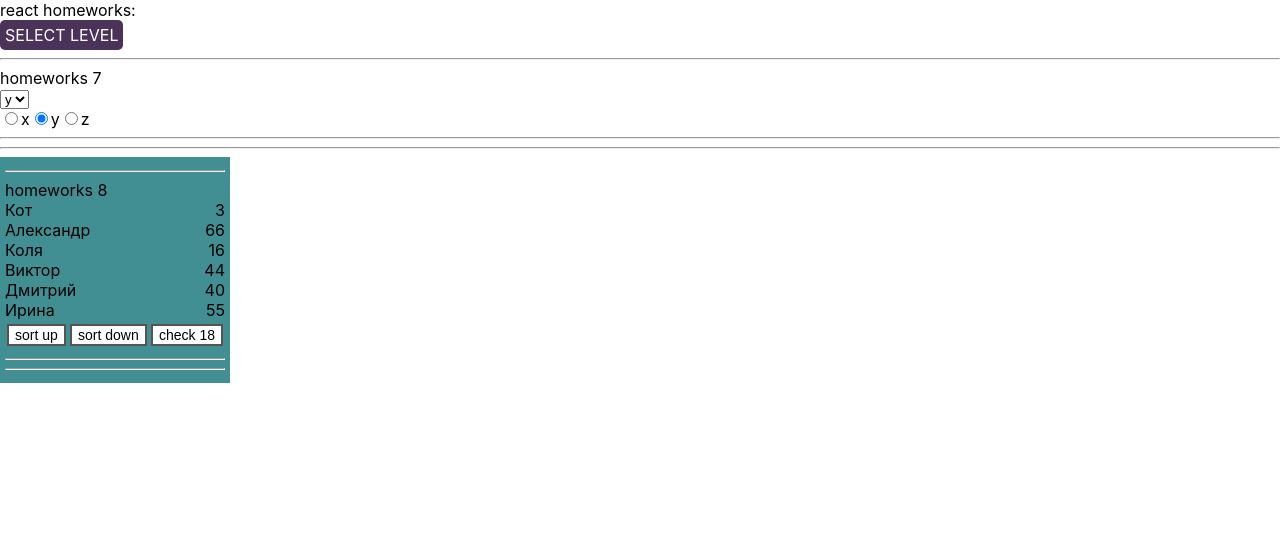
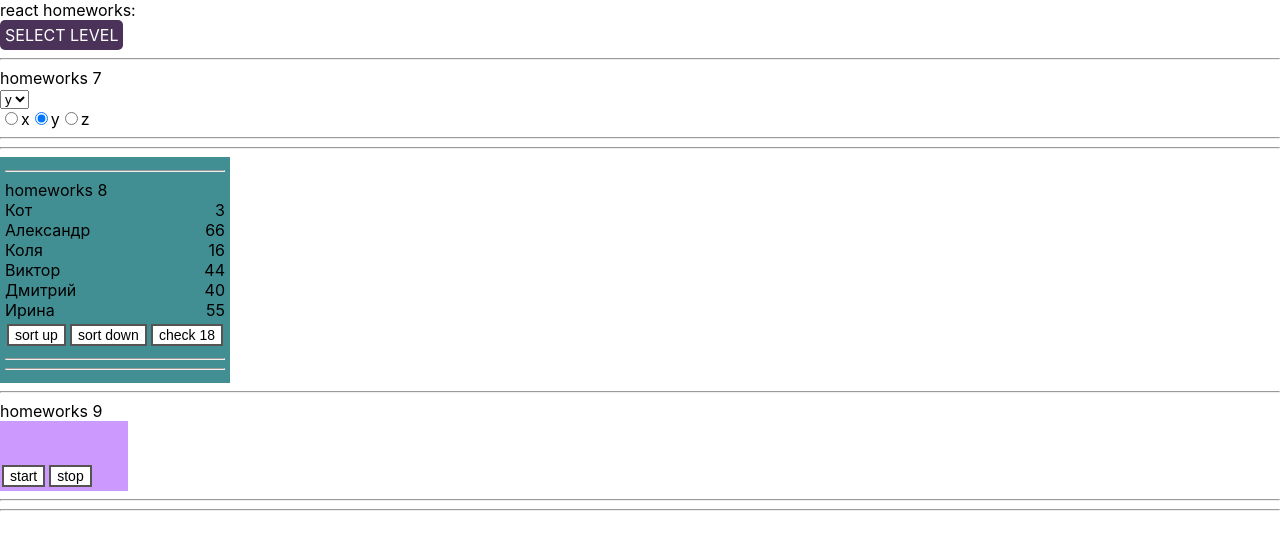
Before and after one commit to HailRase/HomeWork, a React (Create React App) app: page /#/junior in a window 1280 px wide. Shown: the top 550 px of the page. Built offline with nearby package versions, Linux system fonts and the light colour scheme.

Commit message:
train setInterval

```diff
--- a/src/index.tsx
+++ b/src/index.tsx
@@ -5,9 +5,7 @@
 import * as serviceWorker from './serviceWorker'
 
 ReactDOM.render(
-    <React.StrictMode>
-        <App/>
-    </React.StrictMode>,
+        <App/>,
     document.getElementById("root")
 )
 
--- a/src/p2-homeworks/h5/pages/Junior.tsx
+++ b/src/p2-homeworks/h5/pages/Junior.tsx
@@ -2,12 +2,14 @@
 
 import HW7 from "../../h7/HW7";
 import HW8 from "../../h8/HW8";
+import HW9 from "../../h9/HW9";
 
 function Junior() {
     return (
         <div>
             <HW7/>
             <HW8/>
+            <HW9/>
         </div>
     )
 }
--- a/src/p2-homeworks/h9/Clock.tsx
+++ b/src/p2-homeworks/h9/Clock.tsx
@@ -7,28 +7,28 @@
     const [show, setShow] = useState<boolean>(false)
 
     const stop = () => {
-        // stop
+        clearInterval(timerId)
     }
     const start = () => {
         stop()
         const id: number = window.setInterval(() => {
-            // setDate
+            setDate(new Date())
         }, 1000)
         setTimerId(id)
     }
 
     const onMouseEnter = () => {
-        // show
+        setShow(true)
     }
     const onMouseLeave = () => {
-        // close
+        setShow(false)
     }
 
-    const stringTime = 'Time' // fix with date
-    const stringDate = 'Date' // fix with date
+    const stringTime = date?.toLocaleTimeString() || <br/>// fix with date
+    const stringDate =  date?.toLocaleDateString() || <br/>// fix with date
 
     return (
-        <div>
+        <div style={{backgroundColor: "#cc99ff", width: "10%"}}>
             <div
                 onMouseEnter={onMouseEnter}
                 onMouseLeave={onMouseLeave}
@@ -36,10 +36,12 @@
                 {stringTime}
             </div>
 
-            {show && (
+            {show ? (
                 <div>
                     {stringDate}
                 </div>
+            ): (
+                <br/>
             )}
 
             <SuperButton onClick={start}>start</SuperButton>
```
Also changed, not shown: 11 other files (tests, documents, lock files or other folders).
